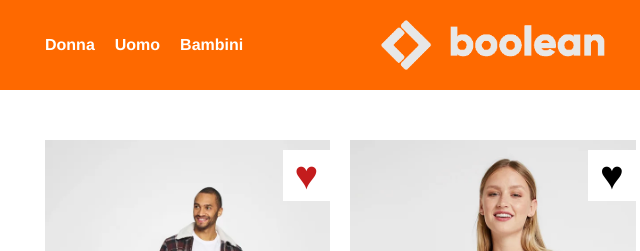
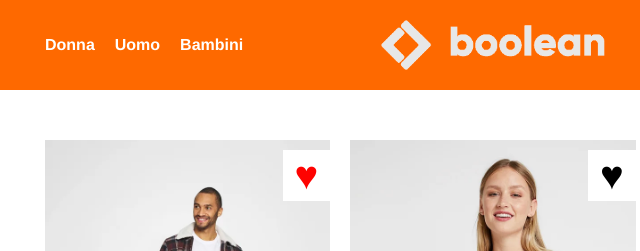
Before and after one commit to fedstrial/html-css-boolando, a plain HTML site: page index.html in a window 1280 px wide. In both pictures the pointer is over the element 453 px from the left and 175 px from the top of the page. Shown: the top 251 px of the page, 147-787 px from the left. Drawn offline with Linux system fonts and the light colour scheme.

Commit message:
use the unused color

```diff
--- a/css/style.css
+++ b/css/style.css
@@ -105,7 +105,7 @@ a {
 }
 
 .heart:hover {
-    color: var(--text-red);
+    color: var(--theme-red);
 }
 
 .brand {
```
